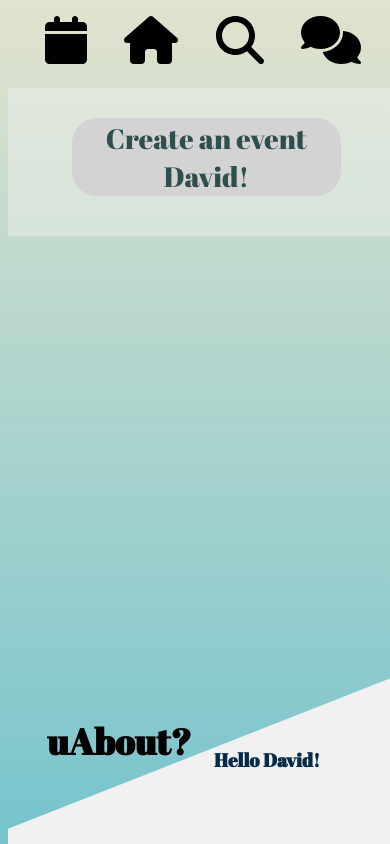
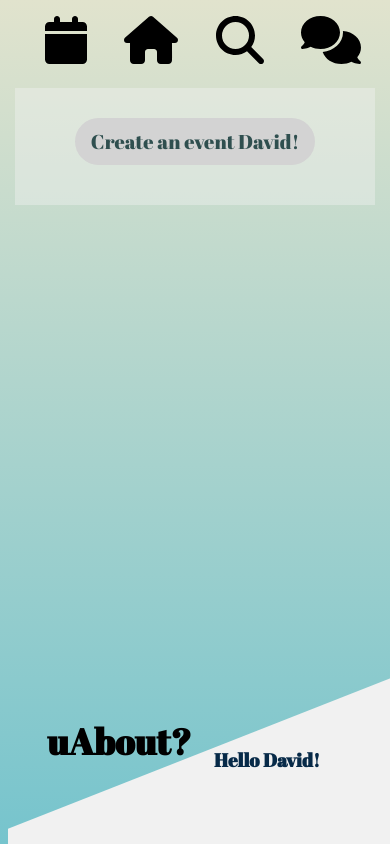
Before and after one commit to Eluented/uAbout, a React (Create React App) app in the folder uabout/client/: page /home in a window 390 px wide. Built offline with nearby package versions, Linux system fonts and the light colour scheme.

Commit message:
Edited responsive Styling

```diff
--- a/uabout/client/src/styles.css
+++ b/uabout/client/src/styles.css
@@ -323,8 +323,13 @@ hr {
   /* event form */
   .eventform-parent-container {
     background-color: rgba(241, 241, 241, 0.41);
-    width: 90%;
+    width: 80%;
     top: 80px;
     text-align: center;
   }
+
+  .openModalBtn {
+    font-size: 20px;
+    padding: 10px 5px;
+  }
 }
```
